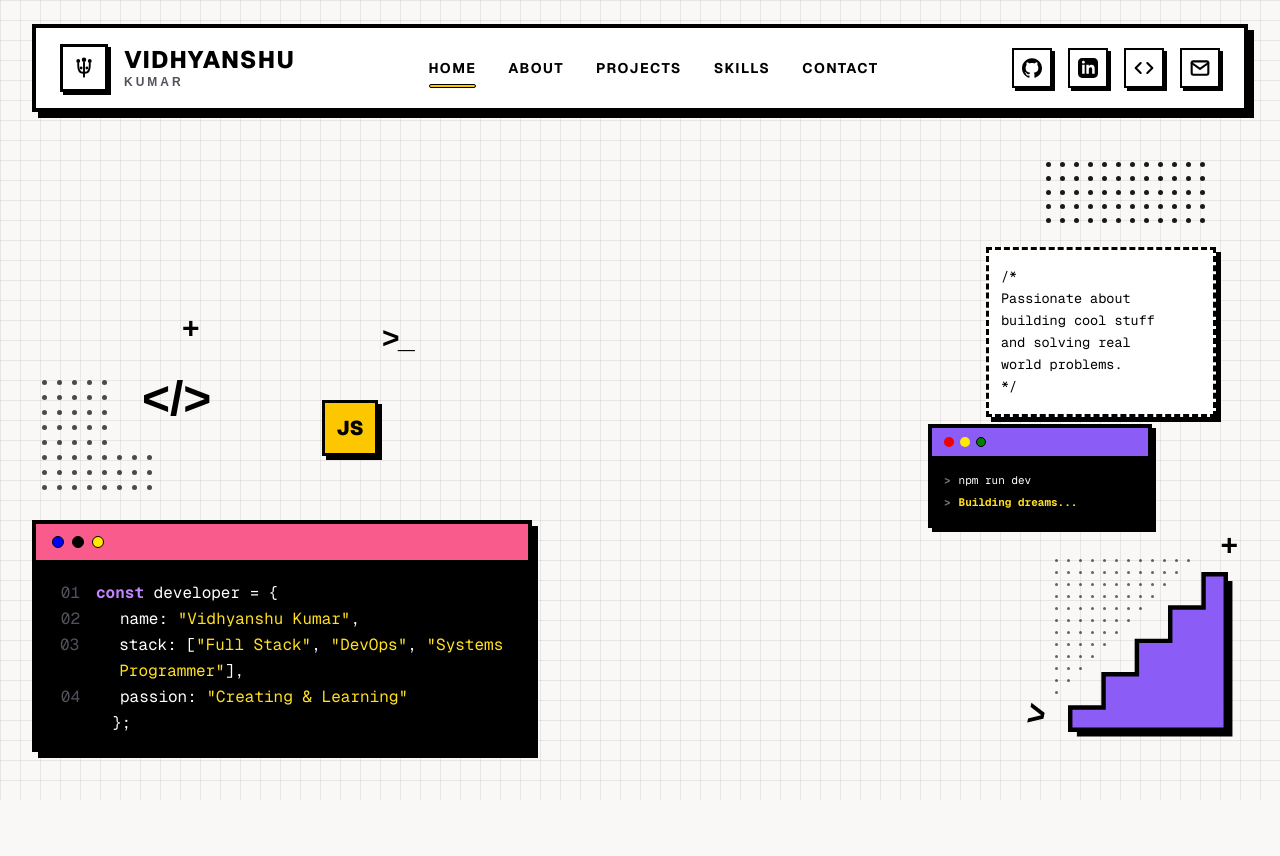
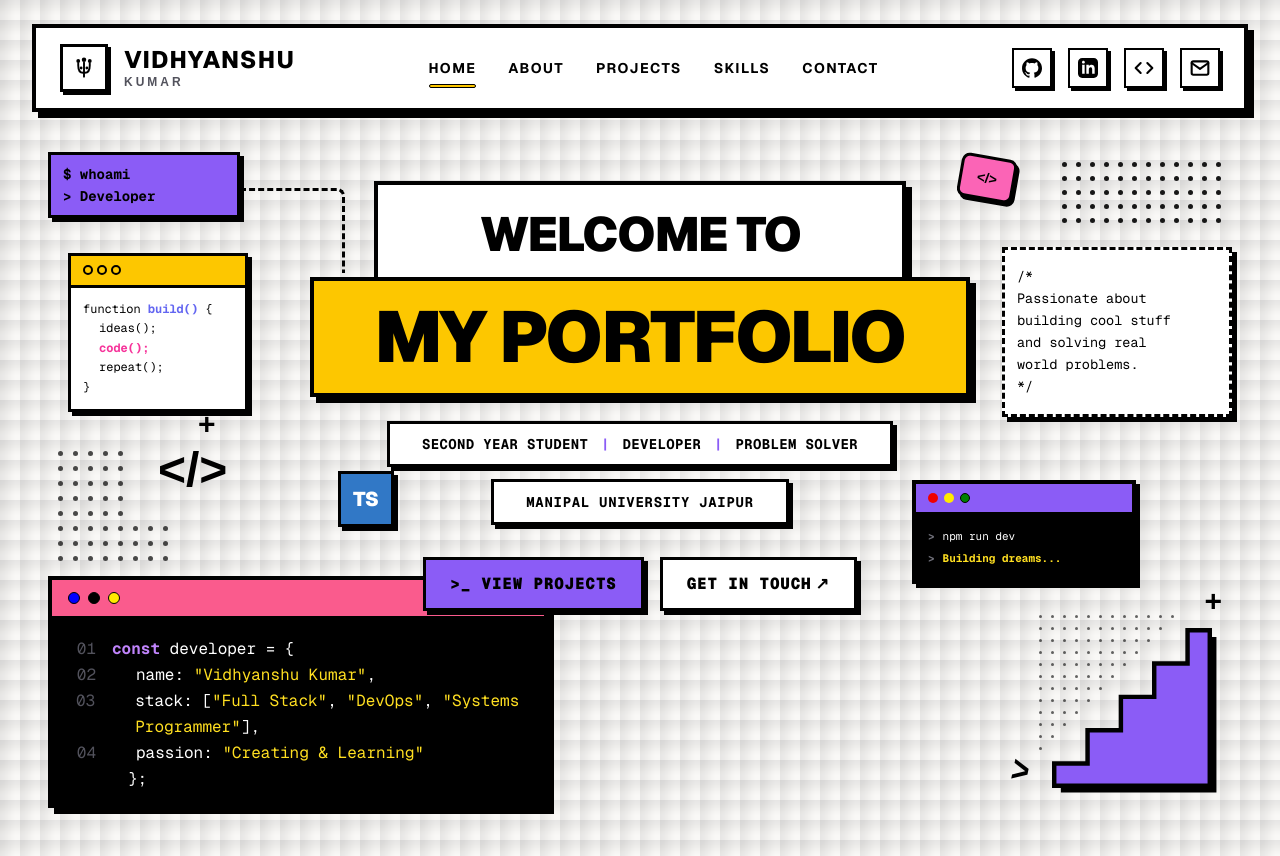
Before and after one commit to Viidhyanshu/Neo-Portfolio, a Next.js app: page / in a window 1280 px wide. Before the commit the page ends 800 px from the top, so only its background shows below. Built offline with nearby package versions, Linux system fonts and the light colour scheme.

Commit message:
updated the landing

```diff
--- a/app/globals.css
+++ b/app/globals.css
@@ -17,7 +17,7 @@ body {
   color: var(--foreground);
   font-family: Arial, Helvetica, sans-serif;
   background-image:
-    linear-gradient(to right, rgba(0, 0, 0, 0.07) 1px, transparent 1px),
-    linear-gradient(to bottom, rgba(0, 0, 0, 0.07) 1px, transparent 1px);
+    linear-gradient(to right, rgba(0, 0, 0, 0.07) 1px, transparent 15px),
+    linear-gradient(to bottom, rgba(0, 0, 0, 0.07) 1px, transparent 15px);
   background-size: 20px 20px;
 }
--- a/app/page.tsx
+++ b/app/page.tsx
@@ -2,6 +2,8 @@ import Navbar from "@/components/Navbar";
 import CodeWindow from "@/components/CodeWindow";
 import TerminalSteps from "@/components/TerminalSteps";
 import CommentCard from "@/components/CommentCard";
+import WhoamiCard from "@/components/WhoamiCard";
+import Hero from "@/components/Hero";
 
 export default function Home() {
   return (
@@ -9,19 +11,35 @@ export default function Home() {
       <Navbar />
 
       {/* Canvas Area: Stacked on mobile, Absolute float on desktop */}
-      <div className="flex-1 w-full px-4 md:px-8 pb-12 lg:pb-0 relative flex flex-col lg:block justify-center items-center gap-12">
-        {/* Top Right on Desktop, Top in Stack on Mobile: CommentCard */}
-        <div className="lg:absolute lg:top-4 lg:right-10 xl:right-16">
+      <div className="flex-1 w-full px-4 md:px-8 pb-12 lg:pb-0 relative flex flex-col lg:block justify-center items-center gap-12 lg:min-h-[720px]">
+        {/* Top/Center on Desktop, First in Stack on Mobile: Hero Section */}
+        <div className="lg:absolute lg:top-[45px] lg:left-1/2 lg:-translate-x-1/2 z-30">
+          <Hero />
+        </div>
+
+        {/* Dynamic L-Shaped dashed connector line on Desktop */}
+        {/* Standard screens (lg to xl) */}
+        <div className="hidden lg:block xl:hidden absolute left-[208px] top-[52px] h-[85px] w-[calc(50vw-208px-295px)] border-t-3 border-r-3 border-dashed border-black rounded-tr-lg z-0 pointer-events-none" />
+        {/* Widescreen monitors (xl+) */}
+        <div className="hidden xl:block absolute left-[240px] top-[52px] h-[85px] w-[calc(50vw-240px-295px)] border-t-3 border-r-3 border-dashed border-black rounded-tr-lg z-0 pointer-events-none" />
+
+        {/* Top Left on Desktop, Second in Stack on Mobile: WhoamiCard */}
+        <div className="lg:absolute lg:top-4 lg:left-4 xl:left-12 z-20">
+          <WhoamiCard />
+        </div>
+
+        {/* Top Right on Desktop, Third in Stack on Mobile: CommentCard */}
+        <div className="lg:absolute lg:top-4 lg:right-4 xl:right-12 z-20">
           <CommentCard />
         </div>
 
         {/* Bottom Left: CodeWindow */}
-        <div className="lg:absolute lg:bottom-12 lg:left-4 xl:left-8">
+        <div className="lg:absolute lg:bottom-12 lg:left-4 xl:left-12 z-20">
           <CodeWindow />
         </div>
 
         {/* Bottom Right: TerminalSteps */}
-        <div className="lg:absolute lg:bottom-12 lg:right-4 xl:right-8">
+        <div className="lg:absolute lg:bottom-12 lg:right-4 xl:right-12 z-20">
           <TerminalSteps />
         </div>
       </div>
--- a/components/CodeWindow.tsx
+++ b/components/CodeWindow.tsx
@@ -26,34 +26,34 @@ export default function CodeWindow() {
   };
 
   return (
-    <div className="relative pt-[220px] w-[calc(100vw-3rem)] sm:w-[500px]">
+    <div className="relative pt-[175px] w-[calc(100vw-3rem)] sm:w-[500px]">
 
       {/* 1. Desktop Decorations (Above the Code Editor) */}
-      <div className="absolute top-0 left-0 w-full h-[200px] pointer-events-none select-none">
+      <div className="absolute top-0 left-0 w-full h-[150px] pointer-events-none select-none">
 
         {/* Plus Symbol "+" (Top-Left) */}
-        <div className="absolute top-[10px] left-[150px] text-black text-3xl font-black">
+        <div className="absolute top-[5px] left-[150px] text-black text-3xl font-black">
           +
         </div>
 
         {/* Chevron Underscore ">_" (Top-Right) */}
-        <div className="absolute top-[20px] left-[350px] text-black text-3xl font-black tracking-tighter">
+        <div className="absolute top-[10px] left-[350px] text-black text-3xl font-black tracking-tighter">
           &gt;_
         </div>
 
         {/* Code Symbol "</>" (Middle-Left) */}
-        <div className="absolute top-[75px] left-[110px] text-black text-5xl font-black">
+        <div className="absolute top-[45px] left-[110px] text-black text-5xl font-black">
           &lt;/&gt;
         </div>
 
         {/* L-Shaped Dot Grid (Middle-Left) */}
-        <div className="absolute top-[80px] left-[10px] w-[120px] h-[120px]">
+        <div className="absolute top-[50px] left-[10px] w-[120px] h-[120px]">
           {renderLGrid()}
         </div>
 
-        {/* Yellow JavaScript Badge "JS" (Bottom-Right) */}
-        <div className="absolute top-[100px] left-[290px] w-14 h-14 bg-yellow-400 border-[3.5px] border-black shadow-[4px_4px_0px_#000000] flex items-center justify-center font-sans font-black text-xl text-black">
-          JS
+        {/* Blue TypeScript Badge "TS" (Bottom-Right) */}
+        <div className="absolute top-[70px] left-[290px] w-14 h-14 bg-[#3178c6] border-[3.5px] border-black shadow-[4px_4px_0px_#000000] flex items-center justify-center font-sans font-black text-xl text-white">
+          TS
         </div>
       </div>
 
--- /dev/null
+++ b/components/Hero.tsx
@@ -0,0 +1,55 @@
+import React from "react";
+
+export default function Hero() {
+  return (
+    <div className="relative flex flex-col items-center justify-center text-center select-none w-[calc(100vw-3rem)] sm:w-[580px] md:w-[660px] py-12 md:py-0">
+
+      {/* 1. Welcome to Box */}
+      <div className="bg-white border-4 border-black px-[70px] sm:px-[101px] py-[21px] sm:py-[25px] shadow-[6px_6px_0px_#000000] z-10 w-fit">
+        <h2 className="font-sans font-black text-3xl sm:text-4xl md:text-5xl tracking-tight text-black uppercase leading-none">
+          Welcome To
+        </h2>
+      </div>
+
+      {/* 2. My Portfolio Box */}
+      <div className="bg-yellow-400 border-4 border-black px-8 py-5 shadow-[6px_6px_0px_#000000] mt-[-10px] z-20 w-full">
+        <h1 className="font-sans font-black text-5xl sm:text-6xl md:text-7xl tracking-tight text-black uppercase leading-none">
+          My Portfolio
+        </h1>
+      </div>
+
+      {/* 3. Subheadings Details Tags */}
+      <div className="flex flex-col items-center gap-3 mt-6 z-10">
+        {/* Row 1 Tag */}
+        <div className="bg-white border-3 border-black px-6 sm:px-8 py-2.5 shadow-[4px_4px_0px_#000000] text-black font-bold font-mono text-xs sm:text-sm tracking-wide uppercase w-fit">
+          Second Year Student <span className="text-[#8b5cf6] mx-1">|</span> Developer <span className="text-[#8b5cf6] mx-1">|</span> Problem Solver
+        </div>
+
+        {/* Row 2 Tag */}
+        <div className="bg-white border-3 border-black px-6 sm:px-8 py-2.5 shadow-[4px_4px_0px_#000000] text-black font-bold font-mono text-xs sm:text-sm tracking-wider uppercase w-fit">
+          Manipal University Jaipur
+        </div>
+      </div>
+
+      {/* 4. Action Buttons */}
+      <div className="flex flex-wrap items-center justify-center gap-4 mt-8 z-10">
+        {/* View Projects */}
+        <button className="bg-[#8b5cf6] border-3 border-black px-6 py-3 shadow-[4px_4px_0px_#000000] hover:translate-x-[2px] hover:translate-y-[2px] hover:shadow-[2px_2px_0px_#000000] active:translate-x-[4px] active:translate-y-[4px] active:shadow-none transition-all text-black font-mono font-black text-sm sm:text-base tracking-wider uppercase flex items-center gap-1 cursor-pointer">
+          &gt;_ View Projects
+        </button>
+
+        {/* Get in Touch */}
+        <button className="bg-white border-3 border-black px-6 py-3 shadow-[4px_4px_0px_#000000] hover:translate-x-[2px] hover:translate-y-[2px] hover:shadow-[2px_2px_0px_#000000] active:translate-x-[4px] active:translate-y-[4px] active:shadow-none transition-all text-black font-mono font-black text-sm sm:text-base tracking-wider uppercase flex items-center gap-1 cursor-pointer">
+          Get In Touch <span>&#x2197;</span>
+        </button>
+      </div>
+
+      {/* 5. Desktop Accent Overlay Decorations (Visible on Widescreen) */}
+
+      {/* Pink Code Bracket tag on top-right */}
+      <div className="absolute top-[-25px] right-[-45px] hidden lg:flex w-14 h-11 bg-pink-400 border-3 border-black shadow-[3px_3px_0px_#000000] items-center justify-center text-black font-black text-sm rotate-[10deg] rounded-lg z-0">
+        &lt;/&gt;
+      </div>
+    </div>
+  );
+}
--- /dev/null
+++ b/components/WhoamiCard.tsx
@@ -0,0 +1,33 @@
+import React from "react";
+
+export default function WhoamiCard() {
+  return (
+    <div className="relative pt-[20px] pb-[10px] w-[calc(100vw-3rem)] sm:w-[280px] h-[260px] select-none">
+      {/* 1. Terminal Console Window "$ whoami" */}
+      <div className="absolute top-0 left-0 w-48 border-3 border-black bg-[#8b5cf6] text-black shadow-[4px_4px_0px_#000000] font-mono p-3 z-10 flex flex-col justify-center">
+        <div className="font-bold text-sm leading-none">$ whoami</div>
+        <div className="font-bold text-sm leading-none mt-2">&gt; Developer</div>
+      </div>
+
+      {/* 2. Yellow build function window */}
+      <div className="absolute bottom-0 left-[20px] w-[170px] sm:w-[180px] border-3 border-black bg-white shadow-[4px_4px_0px_#000000] z-10">
+        {/* Yellow Header */}
+        <div className="bg-yellow-400 border-b-3 border-black h-8 px-3 flex items-center gap-1">
+          <div className="w-2.5 h-2.5 rounded-full border-2 border-black bg-transparent" />
+          <div className="w-2.5 h-2.5 rounded-full border-2 border-black bg-transparent" />
+          <div className="w-2.5 h-2.5 rounded-full border-2 border-black bg-transparent" />
+        </div>
+        {/* Function Body */}
+        <div className="p-3 font-mono text-[11px] sm:text-[12px] leading-relaxed text-black text-left">
+          <div>
+            function <span className="text-[#6366f1] font-bold">build()</span> &#123;
+          </div>
+          <div className="pl-4">ideas();</div>
+          <div className="pl-4 text-pink-500 font-bold">code();</div>
+          <div className="pl-4">repeat();</div>
+          <div>&#125;</div>
+        </div>
+      </div>
+    </div>
+  );
+}
```
